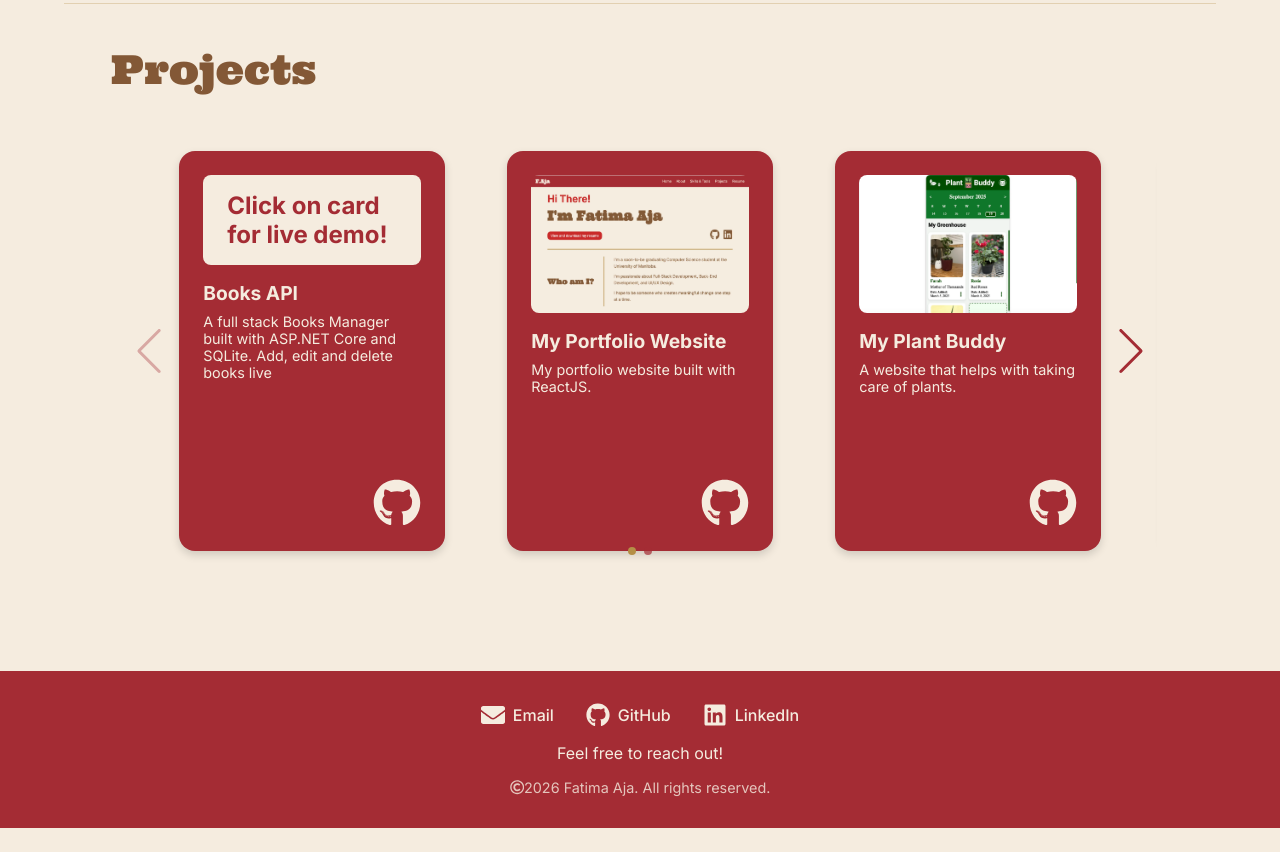
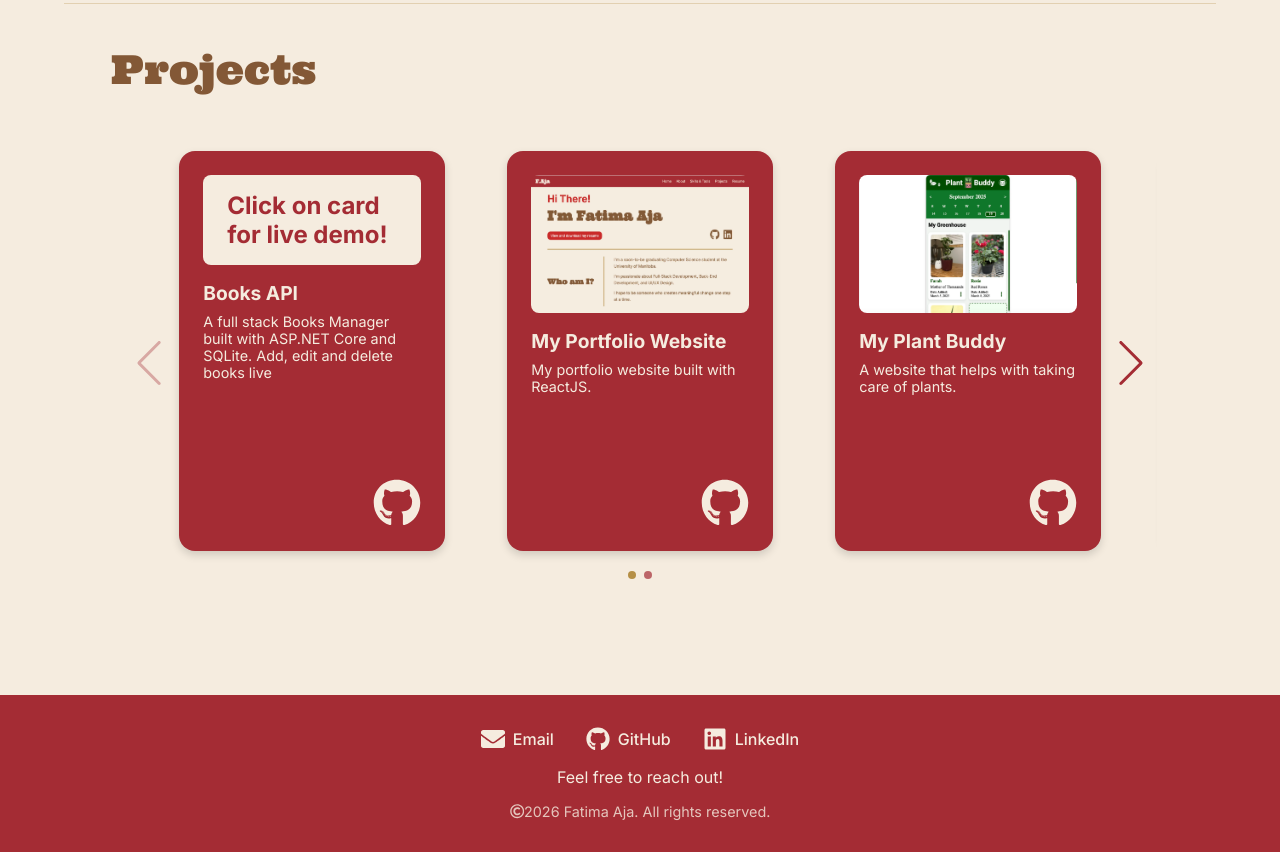
Before and after one commit to Faja190/faja, a React (Vite) app: page / in a window 1280 px wide. Shown: the part 1240-2092 px from the top of the page. Before the commit the page ends 2068 px from the top, so only its background shows below. Built offline with nearby package versions, Linux system fonts and the light colour scheme.

Commit message:
Fix: swiper container to move pagination bullets down

```diff
--- a/src/Styles/Swiper.css
+++ b/src/Styles/Swiper.css
@@ -1,7 +1,7 @@
 @import "./vars.css";
 
 .swiper {
-  padding: 0 2.5rem 2rem;
+  padding: 0 2.5rem 3.5rem;
 }
 
 .swiper-wrapper{
@@ -17,7 +17,6 @@
 .swiper-button-next:hover,
 .swiper-button-prev:hover {
   color: var(--color-brown-dark);
-  /* color: #6b3e26; */
 }
 
 .swiper-pagination-bullet {
```
